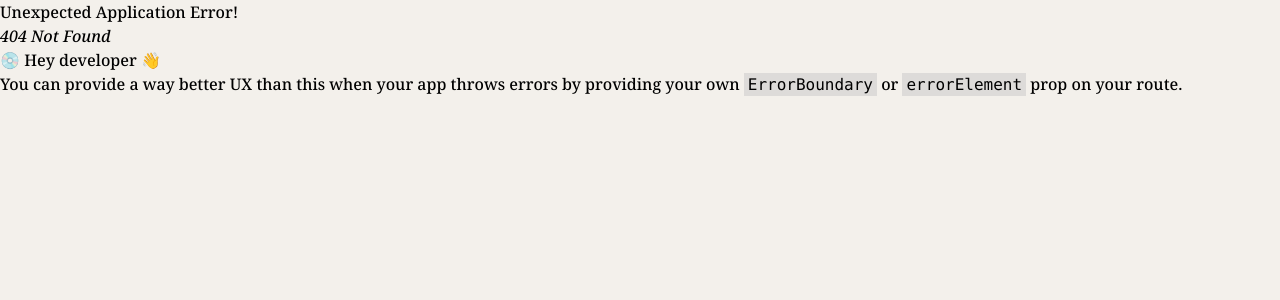
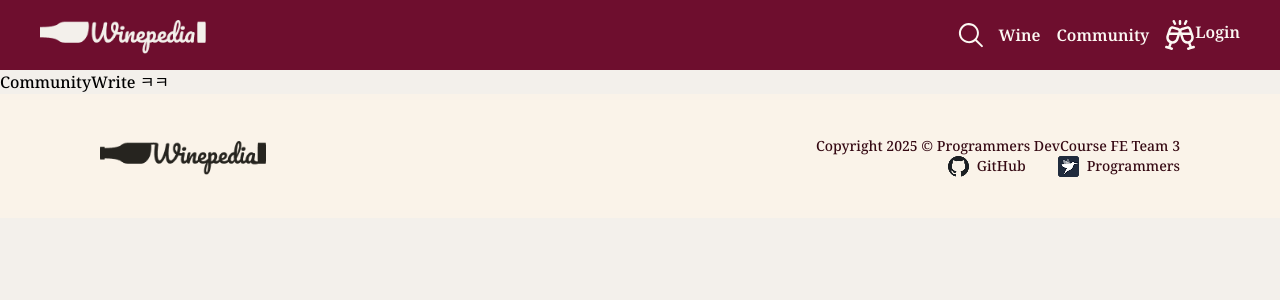
Before and after one commit to prgrms-fe-devcourse/FES-5-Project3-TEAM-3, a React (Vite) app: page /community/write in a window 1280 px wide. Before the commit this address had no page. Shown: the top 300 px of the page. Built offline with nearby package versions, Linux system fonts and the light colour scheme; a web font is replaced by a local one.

Commit message:
[feat] /community/write 페이지 로드

```diff
--- /dev/null
+++ b/src/pages/community/CommunityWrite.tsx
@@ -0,0 +1,6 @@
+function CommunityWrite() {
+  return (
+    <div>CommunityWrite ㅋㅋ</div>
+  )
+}
+export default CommunityWrite
```
Also changed, not shown: src/router/routes.tsx (+9 -5 lines).
